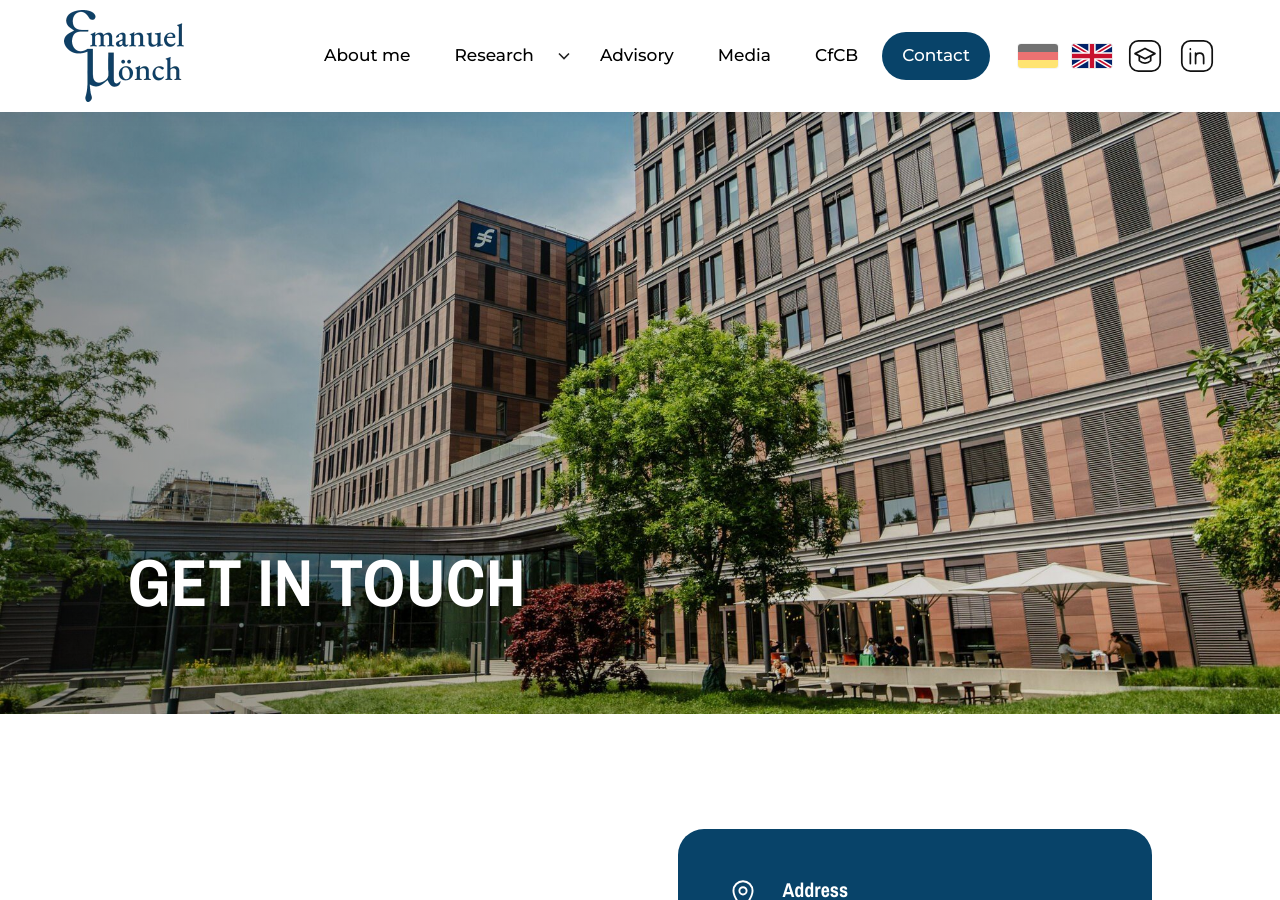
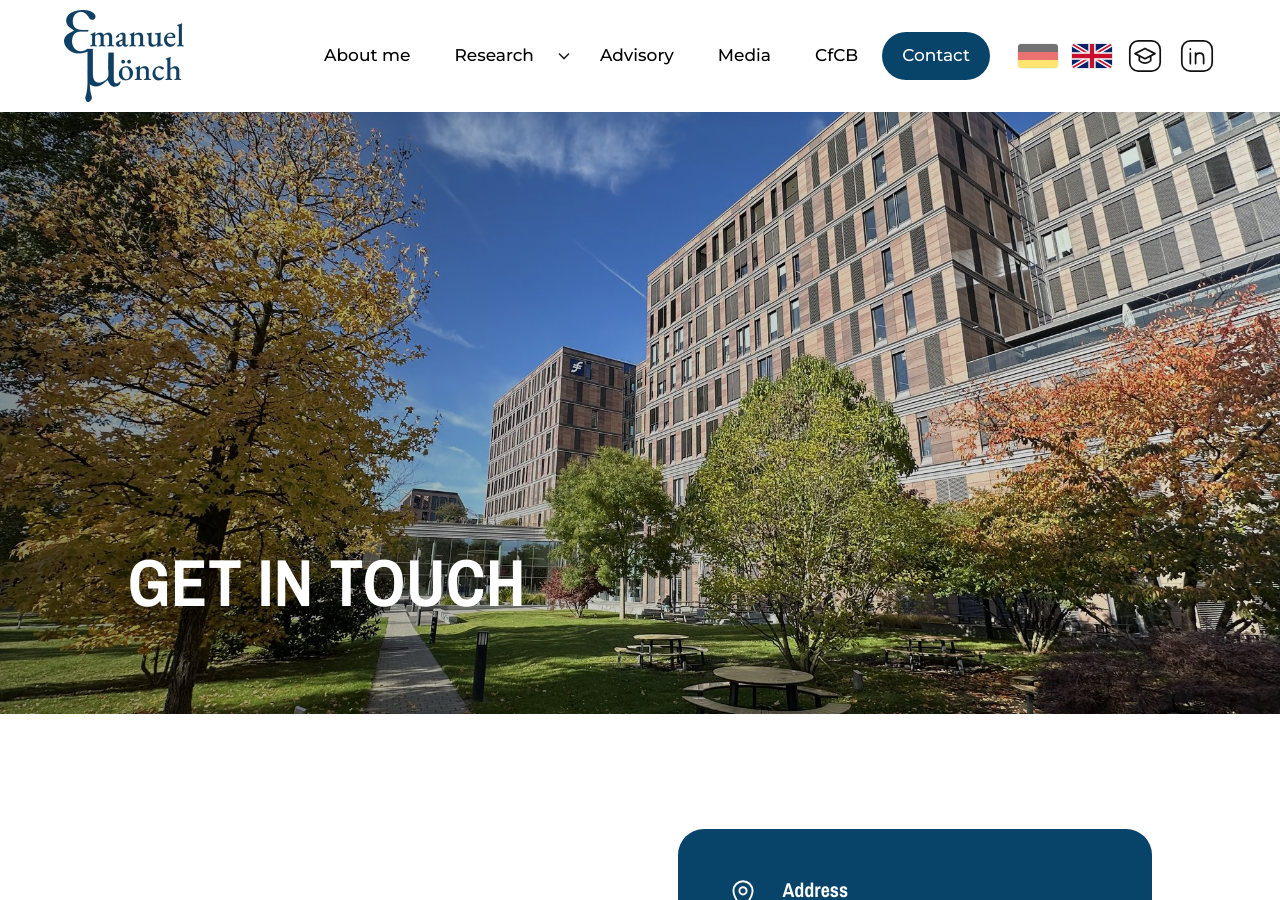
Before and after one commit to EmanuelMoench/website, a Jekyll site: the page built from contact.html, in a window 1280 px wide and 900 px high. Built offline with Jekyll 4.4.1, drawn with Linux system fonts in a browser that asks for light colours.

Commit message:
Contact: replace Frankfurt School banner with own photo (29 Oct 2026)
Co-Authored-By: Claude Opus 5.5 <noreply@anthropic.com>
Claude-Session: https://claude.ai/code/session_01MjXNGbgMrmXLLM759tvyJ1

```diff
--- a/contact.html
+++ b/contact.html
@@ -11,7 +11,7 @@ label_address: Address
 label_email: Email
 label_phone: Phone
 cta: false
-hero: /assets/images/photos/frankfurt-school-campus.jpg
-hero_position: center 45%
+hero: /assets/images/photos/frankfurt-school-campus-2026.jpg
+hero_position: center 40%
 description: Professor of Financial and Monetary Economics at Frankfurt School of Finance & Management.
 ---
--- a/german/kontakt.html
+++ b/german/kontakt.html
@@ -11,7 +11,7 @@ label_address: Adresse
 label_email: E-Mail
 label_phone: Telefon
 cta: false
-hero: /assets/images/photos/frankfurt-school-campus.jpg
-hero_position: center 45%
+hero: /assets/images/photos/frankfurt-school-campus-2026.jpg
+hero_position: center 40%
 description: Professor für Geldpolitik und Finanzmärkte an der Frankfurt School of Finance & Management.
 ---
```
Also changed, not shown: assets/images/photos/frankfurt-school-campus-2026.jpg (added), assets/images/photos/frankfurt-school-campus.jpg (deleted).
